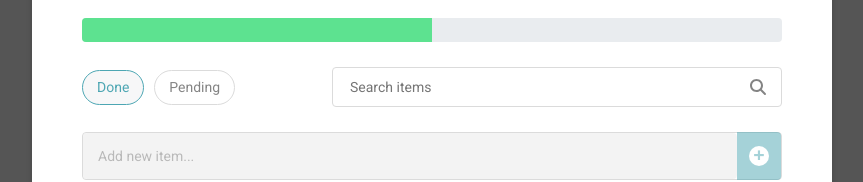
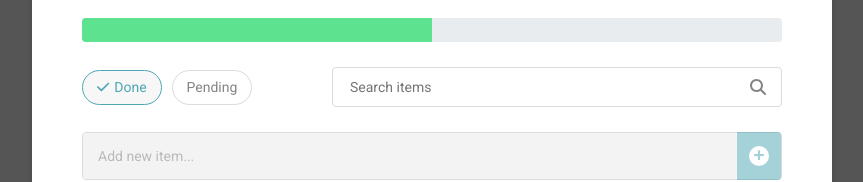
Before and after one commit to sizebay/frontend-challenge, a React (Create React App) app: page / in a window 1280 px wide. Both pictures are taken after a click on the button "Done". Shown: the part 122-304 px from the top of the page, without its empty margins (208-1071 px from the left). Built offline with nearby package versions, Linux system fonts and the light colour scheme.

Commit message:
Finish searchbar items

```diff
--- a/src/assets/styles/searchbar.css
+++ b/src/assets/styles/searchbar.css
@@ -41,6 +41,9 @@
   color: #848484;
   opacity: 1;
   padding: 0.5em 1em;
+  display: flex;
+  gap: 5px;
+  align-items: center;
 }
 
 .active {
--- a/src/components/Searchbar.js
+++ b/src/components/Searchbar.js
@@ -2,6 +2,7 @@ import React from "react";
 
 import { FontAwesomeIcon } from "@fortawesome/react-fontawesome";
 import {
+  faCheck,
   faClose,
   faCross,
   faMagnifyingGlass,
@@ -21,6 +22,11 @@ export default function Searchbar(props) {
           }}
           className={props.status === "Done" ? "active" : ""}
         >
+          {props.status === "Done" ? (
+            <FontAwesomeIcon icon={faCheck} className='check' />
+          ) : (
+            ""
+          )}
           Done
         </button>
         <button
@@ -31,6 +37,11 @@ export default function Searchbar(props) {
           }}
           className={props.status === "Pending" ? "active" : ""}
         >
+          {props.status === "Pending" ? (
+            <FontAwesomeIcon icon={faCheck} className='check' />
+          ) : (
+            ""
+          )}
           Pending
         </button>
       </div>
```
